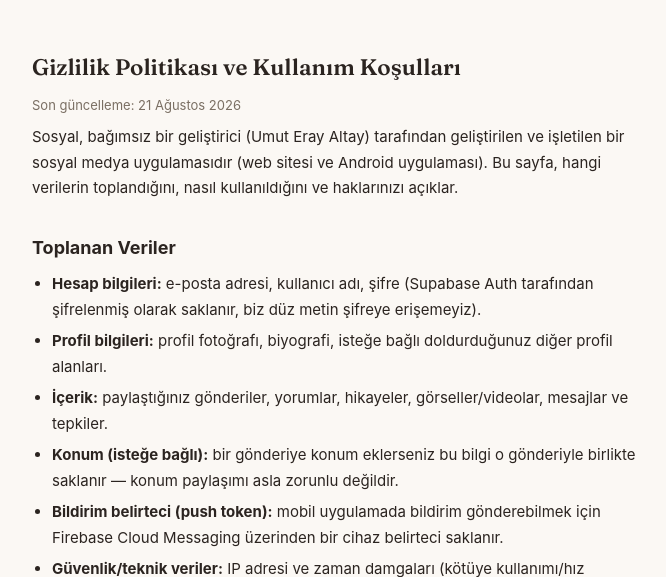
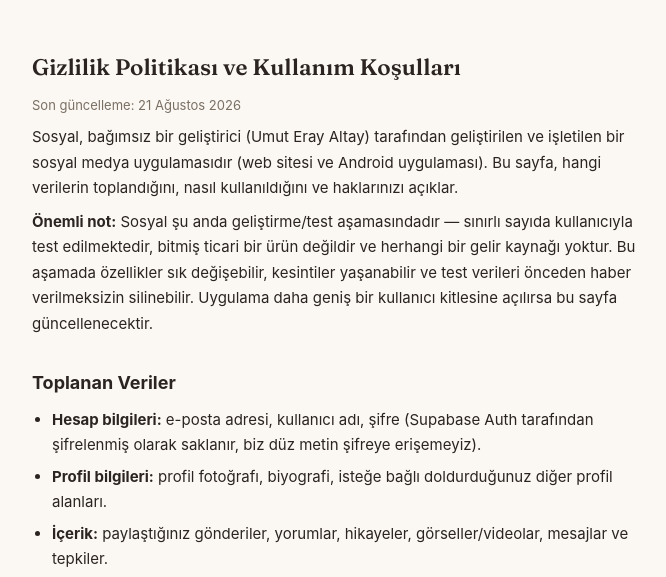
Before and after one commit to UmutErayAltay/SosyalMedyaDeneme, a Flask app: page /gizlilik in a window 1280 px wide. Shown: the top 577 px of the page, without its empty margins (304-970 px from the left). Run offline with Flask 3, Linux system fonts and the light colour scheme.

Commit message:
docs: gizlilik sayfasına geliştirme/test aşaması notu eklendi
Uygulamanın şu an sınırlı kullanıcıyla test edildiğini, bitmiş ticari bir
ürün olmadığını ve test verilerinin habersiz silinebileceğini açıkça
belirten bir not eklendi.

Co-Authored-By: Claude Sonnet 5 <noreply@anthropic.com>

```diff
--- a/app/templates/legal.html
+++ b/app/templates/legal.html
@@ -10,6 +10,13 @@
     ve işletilen bir sosyal medya uygulamasıdır (web sitesi ve Android
     uygulaması). Bu sayfa, hangi verilerin toplandığını, nasıl kullanıldığını
     ve haklarınızı açıklar.</p>
+
+    <p><strong>Önemli not:</strong> Sosyal şu anda geliştirme/test
+    aşamasındadır — sınırlı sayıda kullanıcıyla test edilmektedir, bitmiş
+    ticari bir ürün değildir ve herhangi bir gelir kaynağı yoktur. Bu aşamada
+    özellikler sık değişebilir, kesintiler yaşanabilir ve test verileri
+    önceden haber verilmeksizin silinebilir. Uygulama daha geniş bir
+    kullanıcı kitlesine açılırsa bu sayfa güncellenecektir.</p>
 
     <h2>Toplanan Veriler</h2>
     <ul>
```
